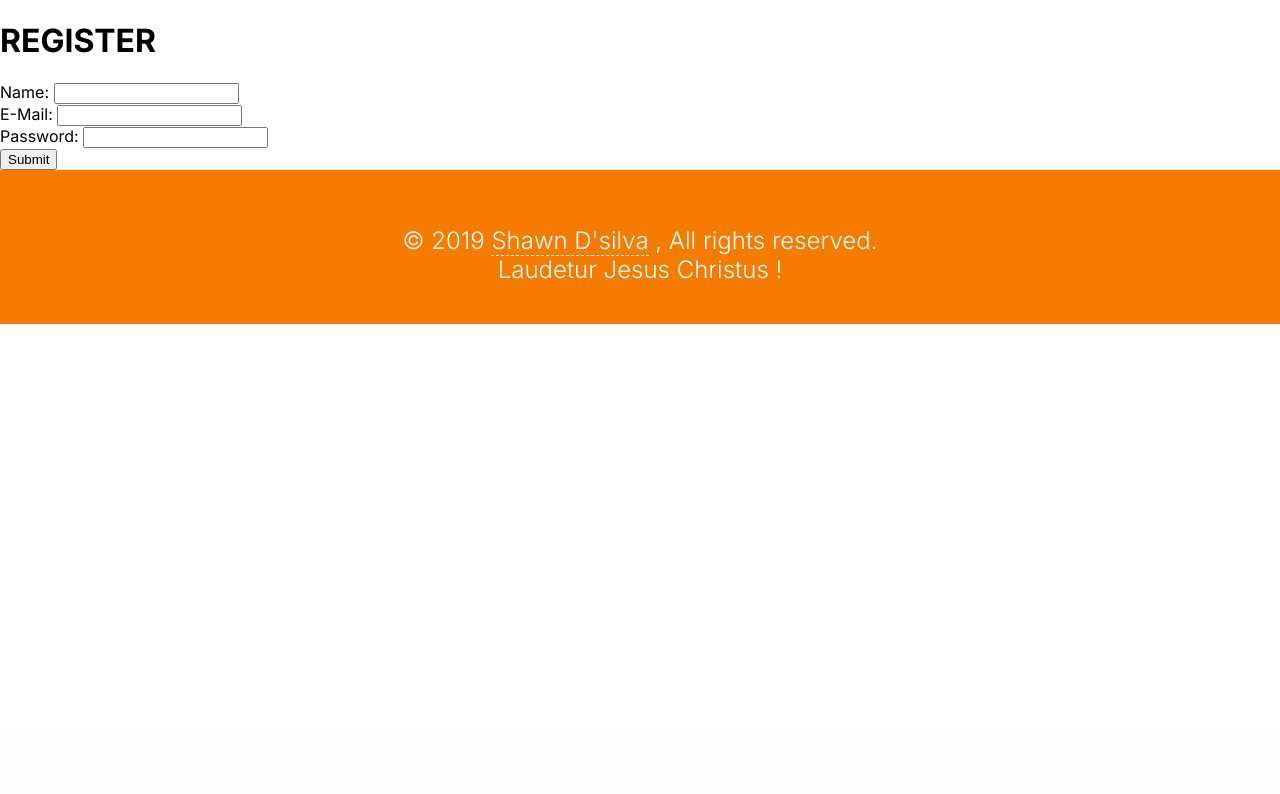
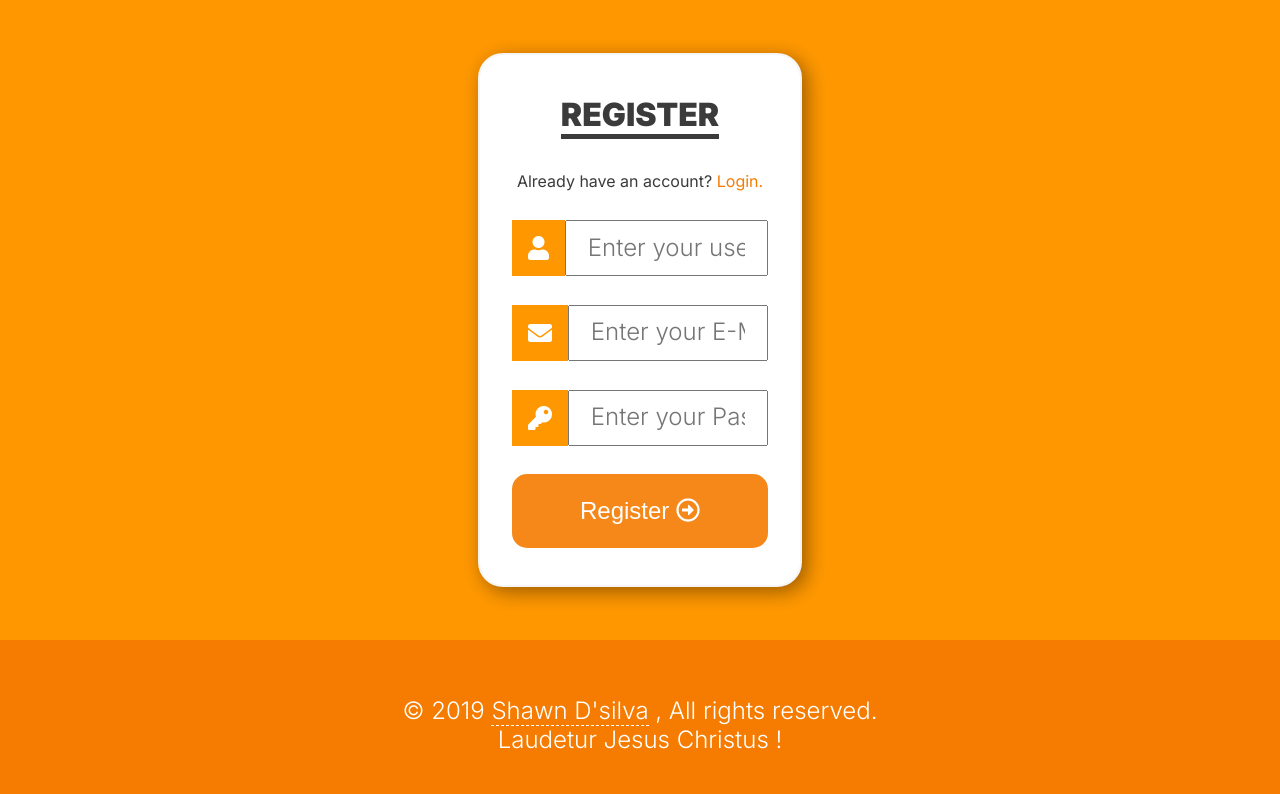
Before and after one commit to shawn-dsilva/boomer-php-mvc, a PHP site: page /app/views/RegisterView.php in a window 1280 px wide. Shown: the part 71-865 px from the top of the page. Before the commit the page ends 395 px from the top, so only its background shows below. Run offline with PHP 8.4, Linux system fonts and the light colour scheme; some libraries are stand-ins or nearby versions.

Commit message:
register and login form styling complete

```diff
--- a/app/views/RegisterView.php
+++ b/app/views/RegisterView.php
@@ -1,14 +1,28 @@
 <?php require('includes/header.html'); ?>
 <?php require('includes/navbar.html'); ?>
-
+<div class="container">
+  <div class="card">
 <h1>REGISTER</h1>
-
-<form id="register">
-Name: <input type="text" name="name"><br>
-E-Mail: <input type="text" name="email"><br>
-Password: <input type="password" name="password"><br>
-<input type="submit">
-</form>
-<div id="errorBox"></div>
+<span>Already have an account? <a href="/register">Login.</a></span>
+    <form id="register" >
+    <div class="input-container">
+      <i class="fas fa-user input-icon"></i>
+        <input type="text" name="username" id="username" placeholder="Enter your username">
+      </div>
+      <div class="input-container">
+      <i class="fas fa-envelope input-icon"></i>
+        <input type="text" name="email" id="email" placeholder="Enter your E-Mail">
+      </div>
+      <div class="input-container">
+      <i class="fas fa-key input-icon"></i>
+        <input type="password" name="password" id="password" placeholder="Enter your Password">
+      </div>
+      <div class="input-container">
+        <button class="submit" type="submit"> Register <i class="far fa-arrow-alt-circle-right"></i></button>
+      </div>
+    </form>
+    <div id="errorBox"></div>
+  </div>
+</div>
 <script>ajaxSubmit('register')</script>
 <?php require('includes/footer.html'); ?>
--- a/public/css/main.css
+++ b/public/css/main.css
@@ -233,11 +233,11 @@
 
 .card {
   background-color: white;
-  padding:2rem;
+  padding: 0.5rem 2rem;
   margin: auto;
   text-align: center;
   width:20%;
-  height:50%;
+  height:fit-content;
   box-shadow: 5px 5px 20px 0 rgba(0, 0, 0, 0.4);
   border: 2px solid whitesmoke;
   border-radius:25px;
```
